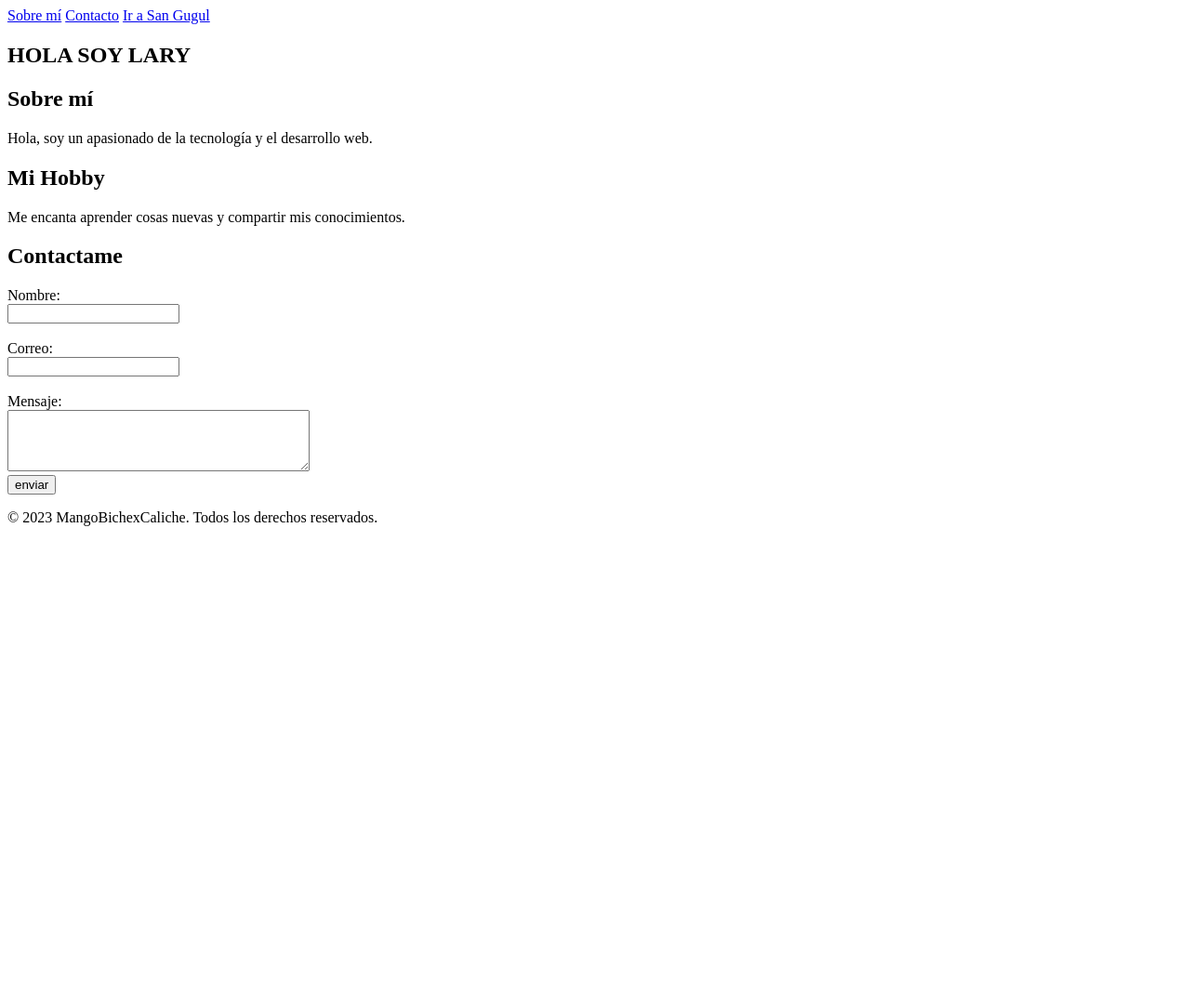
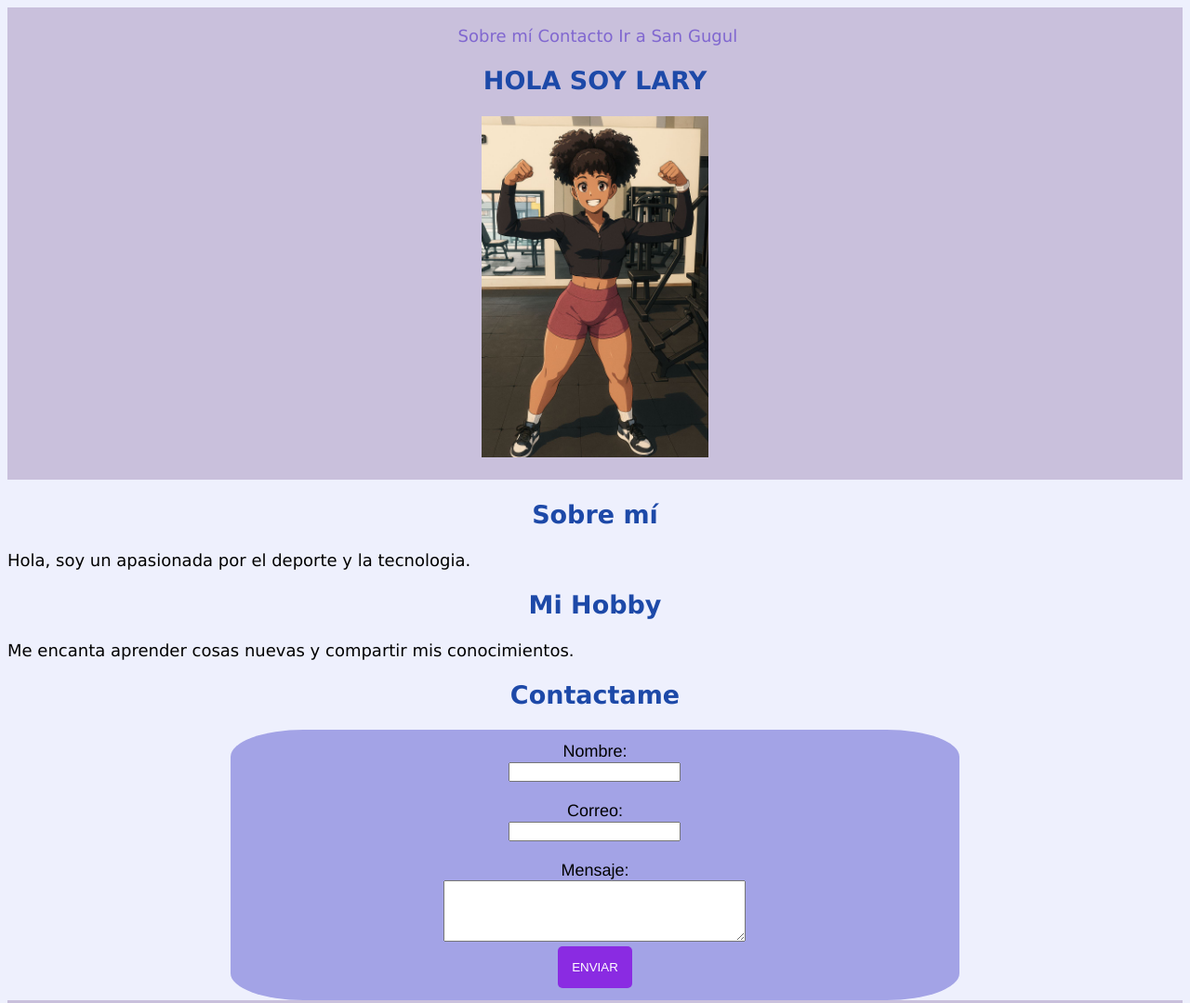
Before and after one commit to laryqui/TalentoTech, a plain HTML site: page index.html in a window 1280 px wide. Shown: the top 1079 px of the page at 93% size. Before the commit the page ends 800 px from the top, so only its background shows below. Drawn offline with Linux system fonts and the light colour scheme.

Commit message:
Second commit

```diff
--- /dev/null
+++ b/Styles.css
@@ -0,0 +1,58 @@
+/* ESTILO*/
+body {
+    background-color: rgba(238, 240, 253, 0.944);
+    font-family:'Lucida Sans', 'Lucida Sans Regular', 'Lucida Grande', 'Lucida Sans Unicode', Geneva, Verdana, sans-serif, 'Gill Sans MT', Calibri, 'Trebuchet MS', sans-serif, Cochin, Georgia, Times, 'Times New Roman', serif;
+    font-size:large;
+
+}
+
+header, footer {
+    background-color: rgb(201, 192, 220);
+    padding: 20px;
+    color: rgb(21, 20, 20);
+    text-align:center;
+    /*  */
+
+}
+nav a{
+    color: rgba(100, 69, 202, 0.724);
+    margin: 0% ;
+    text-decoration: none;
+}
+h1, h2{
+    font-family:monospace, Geneva, Tahoma, sans-serif, Haettenschweiler, 'Arial Narrow Bold', sans-serif, Haettenschweiler, 'Arial Narrow Bold', sans-serif Cambria, Cochin, Georgia, Times, 'Times New Roman', serif;
+    color: rgb(29, 73, 168);
+    text-align: center;
+}
+.imagen{
+    width: 20%;
+}
+form{
+    background-color: rgb(163, 163, 230);
+    font-family: 'Franklin Gothic Medium', 'Arial Narrow', Arial, sans-serif;
+    padding: 1%;
+    border-radius: 10%;
+    margin: auto;
+    box-shadow: 0 0 10% chocolate ;
+    width: 60%;
+    text-align: center;
+
+}
+input textarea{
+    width: 40%;
+    margin-bottom: 15px;
+    padding: 10px;
+    border: 2px salmon;
+    border-radius: 5px;
+
+}
+button{
+    background-color: blueviolet;
+    color: white;
+    font-family:monospace, Times, serif, Geneva, Tahoma, sans-serif Georgia, 'Times New Roman', Times, serif;
+    padding: 15px;
+    text-align: center;
+    border: none;
+    border-radius: 5px;
+    cursor: pointer;
+}
--- a/CLASS.1.html
+++ b/index.html
@@ -3,21 +3,25 @@
 <head>
     <meta charset="UTF-8">
     <meta name="viewport" content="width=device-width, initial-scale=1.0">
+    <link rel="stylesheet" href="Styles.css">
     <title>Document</title>
+
 </head>
 <body>
     <header>
         <nav>
+            <img src="" alt="">
             <a href="#">Sobre mí</a>
             <a href="#contacto">Contacto</a>
             <a href="https://google.com" target="_blank">Ir a San Gugul</a>
         <h1> HOLA SOY LARY </h1>
-    <header
+        <img src="/IMG/WhatsApp Image 2025-03-31 at 10.50.52 AM.jpeg" class="imagen" alt="">
+    </header>
 
     <main>
         <section id="sobre-mi">
             <h2>Sobre mí</h2>
-            <p>Hola, soy un apasionado de la tecnología y el desarrollo web.</p>
+            <p>Hola, soy un apasionada por el deporte y la tecnologia.</p>
         </section>
 
         <article>
@@ -36,7 +40,7 @@
             <textarea name="Mensaje" id="Mensaje" rows="4" cols="38"
 
             ></textarea><br>
-            <button>enviar</button>
+            <button> ENVIAR </button>
            </form>
 
         </section>
```
Also changed, not shown: HOJA DE VIDA/index.html (added), IMG/WhatsApp Image 2025-03-31 at 10.50.52 AM.jpeg (added).
